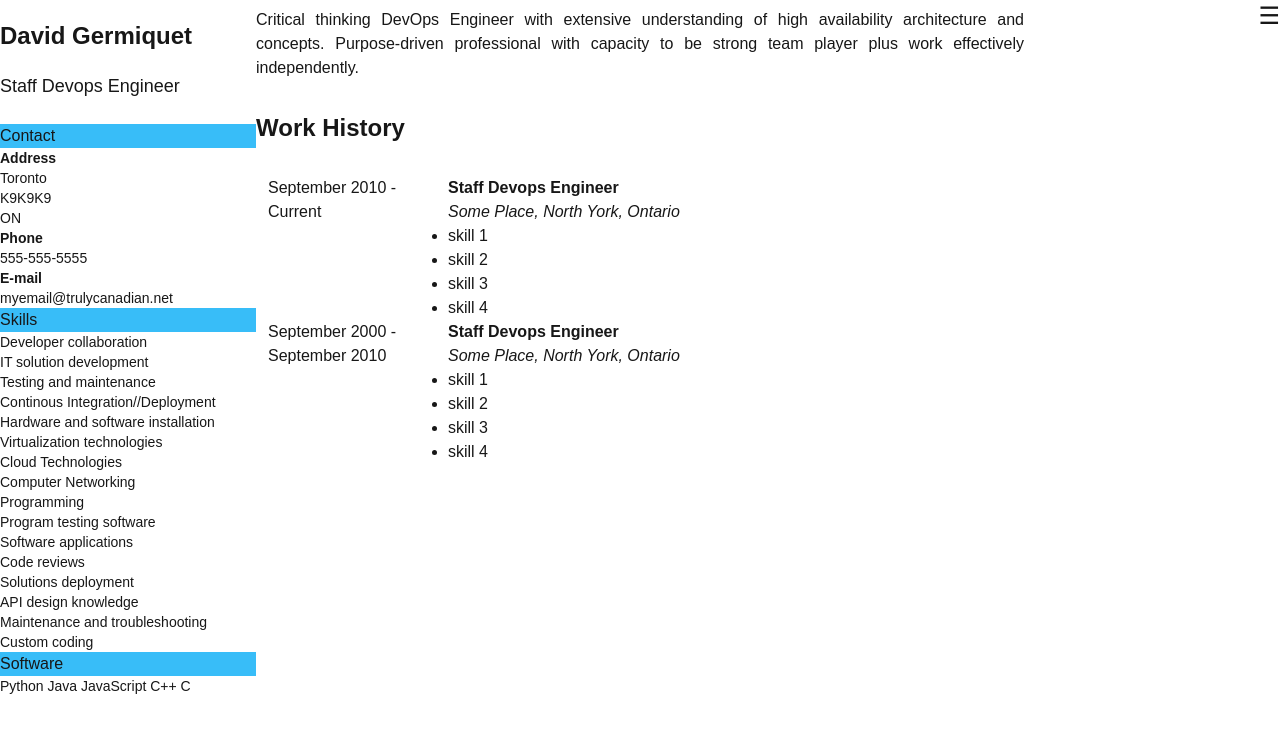
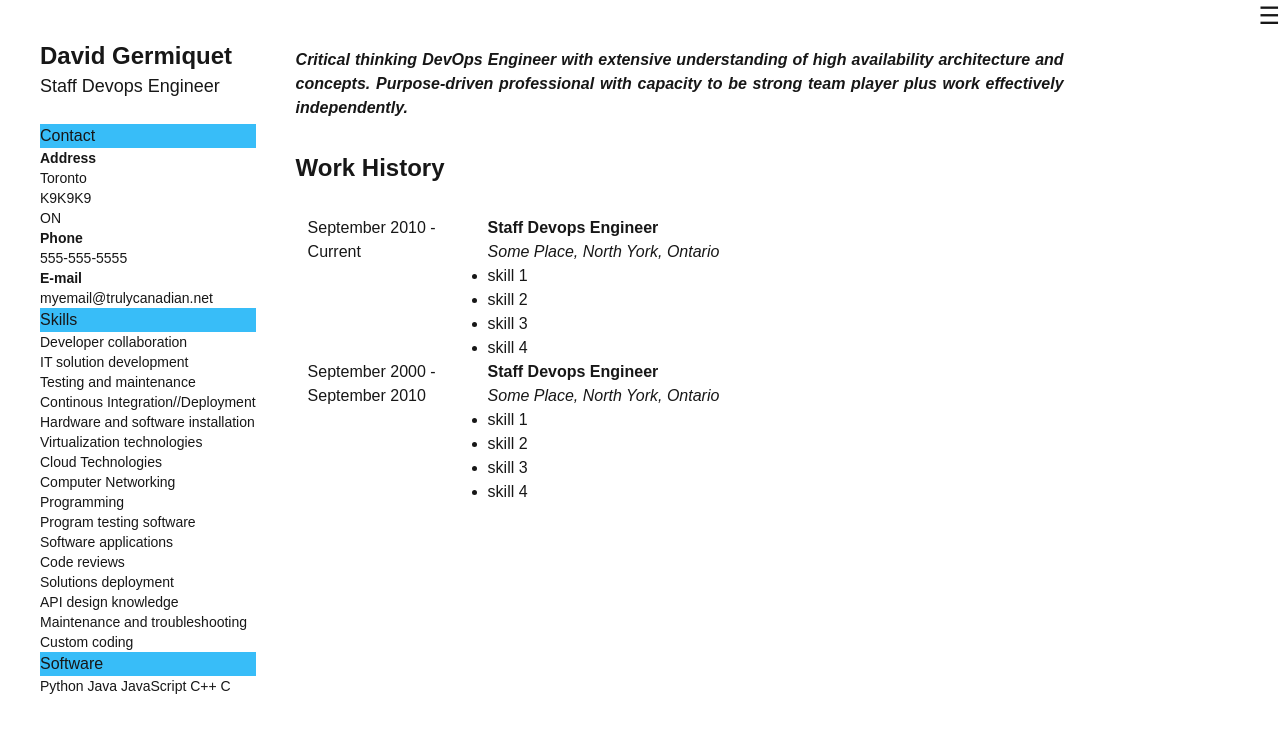
Before and after one commit to davegermiquet/typescriptresumeexample, a Next.js app: page /resume in a window 1280 px wide. Shown: the top 732 px of the page. Built offline with nearby package versions, Linux system fonts and the light colour scheme.

Commit message:
Added padding and height and change some formatting

```diff
--- a/app/_components/contact.tsx
+++ b/app/_components/contact.tsx
@@ -7,8 +7,10 @@ export default async function Contact () {
     const contact = data['contact']
     return (
         <div>
-         <h1 className="text-2xl py-5 font-bold  ">{contact.name} </h1>
-        <h2 className="text-lg"> {contact.Position} </h2>
+            <h1>
+         <span className="text-2xl py-5 font-bold  ">{contact.name} </span>  <br/>
+        <span className="text-lg"> {contact.Position} </span>
+        </h1>
         <br/>
         <h3 className="text-base bg-sky-400"> Contact </h3>
         <h4 className="text-sm font-bold" > Address   </h4>
@@ -29,7 +31,7 @@ export default async function Contact () {
 }
 function OverView() {
     return(
-        <p className="text-base">
+        <p className="text-base font-bold italic">
         Critical thinking DevOps Engineer with extensive understanding of high availability
         architecture and concepts. Purpose-driven professional with capacity to be strong team
         player plus work effectively independently.
--- a/app/resume/page.tsx
+++ b/app/resume/page.tsx
@@ -10,14 +10,17 @@ export default  function resume() {
       <div className="div_main">
         <main className="main_class">
             <div className="flex flex-row w-full h-full">
-              <div className="w-1/5 h-full flex flex-col text-left">
+              <div className="w-1/11 h-full flex flex-col text-left">
+              <div className="pl-10 pr-10 pt-10">
                <Contact/>
                   <ListSkills/>
                   <SoftwareSkills/>
               </div>
+              </div>
               <div className="w-3/5 py-2 text-justify">
+              <div className="pt-10">
               <OverView/>
-
+              </div>
               <br/>
               <h1 className="text-2xl font-bold py-2"> Work History</h1>
               <br/>
--- a/package.json
+++ b/package.json
@@ -3,7 +3,7 @@
   "version": "0.1.0",
   "private": true,
   "scripts": {
-    "dev": "next dev -p 4000",
+    "dev": "next dev -p 3000",
     "build": "next build",
     "start": "next start",
     "lint": "next lint"
```
